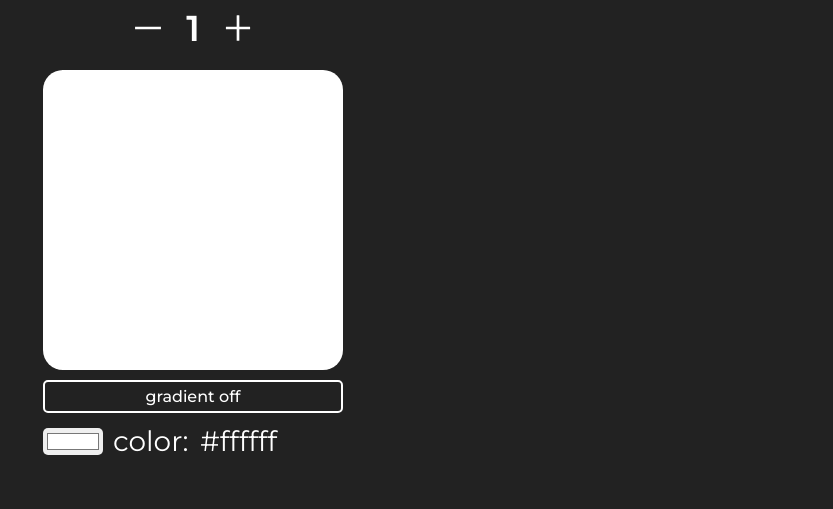
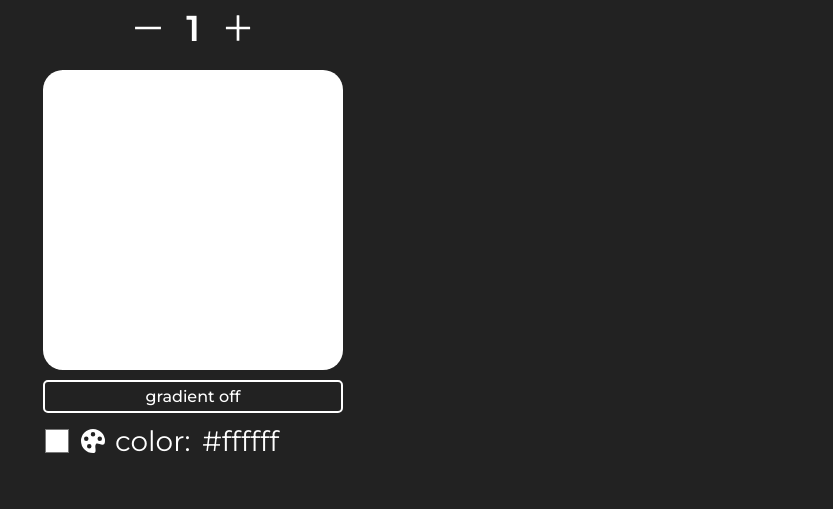
Before and after one commit to WouterLab/colorful, a React (Vite) app: page / in a window 1280 px wide. Shown: the part 122-631 px from the top of the page, without its empty margins (447-1280 px from the left). Built offline with nearby package versions, Linux system fonts and the light colour scheme; the HTML template or start-up script is replaced by a standard one.

Commit message:
color palette added

```diff
--- a/index.html
+++ b/index.html
@@ -3,7 +3,7 @@
   <head>
     <meta charset="UTF-8" />
     <meta name="viewport" content="width=device-width, initial-scale=1.0" />
-    <title>React Template</title>
+    <title>Colorful</title>
   </head>
   <body>
     <div id="root"></div>
--- a/src/components/ColorPicker/ColorPicker.module.scss
+++ b/src/components/ColorPicker/ColorPicker.module.scss
@@ -1,6 +1,8 @@
 .colorPicker {
   display: grid;
   gap: 10px;
+  align-items: center;
+  position: relative;
 }
 
 .block {
@@ -11,10 +13,15 @@
 }
 
 .picker {
-  width: 20%;
+  width: 28px;
+  height: 32px;
+  padding: 0;
+  background-color: transparent;
   border: none;
-  outline: none;
-  border-radius: 5px;
+}
+
+.palette {
+  cursor: pointer;
 }
 
 // .pickerLight {
--- a/src/components/ColorPicker/ColorPicker.tsx
+++ b/src/components/ColorPicker/ColorPicker.tsx
@@ -1,5 +1,6 @@
-import { useState, useContext } from "react";
+import { useState, useRef, LegacyRef, useContext } from "react";
 
+import { BsFillPaletteFill } from "react-icons/bs";
 import s from "./ColorPicker.module.scss";
 import { ThemeContext } from "../../App";
 
@@ -8,6 +9,7 @@ function ColorPicker() {
   const [secondColor, setSecondColor] = useState("#7afffd");
   const [isGradient, setIsGradient] = useState(false);
   const theme = useContext(ThemeContext);
+  const PaletteRef = useRef<HTMLInputElement>(null);
 
   const getBlockStyles = () => {
     if (isGradient) {
@@ -22,6 +24,10 @@ function ColorPicker() {
 
   const themeButton = theme === "dark" ? s.buttonDark : s.buttonLight;
   const themeColor = theme === "dark" ? s.colorDark : s.colorLight;
+
+  const paletteClick = () => {
+    PaletteRef.current?.click();
+  };
 
   return (
     <div className={s.colorPicker}>
@@ -38,6 +44,13 @@ function ColorPicker() {
           type='color'
           value={color}
           onChange={(e) => setColor(e.target.value)}
+          ref={PaletteRef}
+        />
+        <BsFillPaletteFill
+          color={theme === "dark" ? "#fff" : "#222"}
+          className={s.palette}
+          onClick={paletteClick}
+          size={24}
         />
         <div>color: </div>
         <input
@@ -55,6 +68,12 @@ function ColorPicker() {
             type='color'
             value={secondColor}
             onChange={(e) => setSecondColor(e.target.value)}
+            ref={PaletteRef}
+          />
+          <BsFillPaletteFill
+            color={theme === "dark" ? "#fff" : "#222"}
+            className={s.palette}
+            onClick={paletteClick}
           />
           <div>color: </div>
           <input
```
Also changed, not shown: 1 other file (tests, documents, lock files or other folders).
